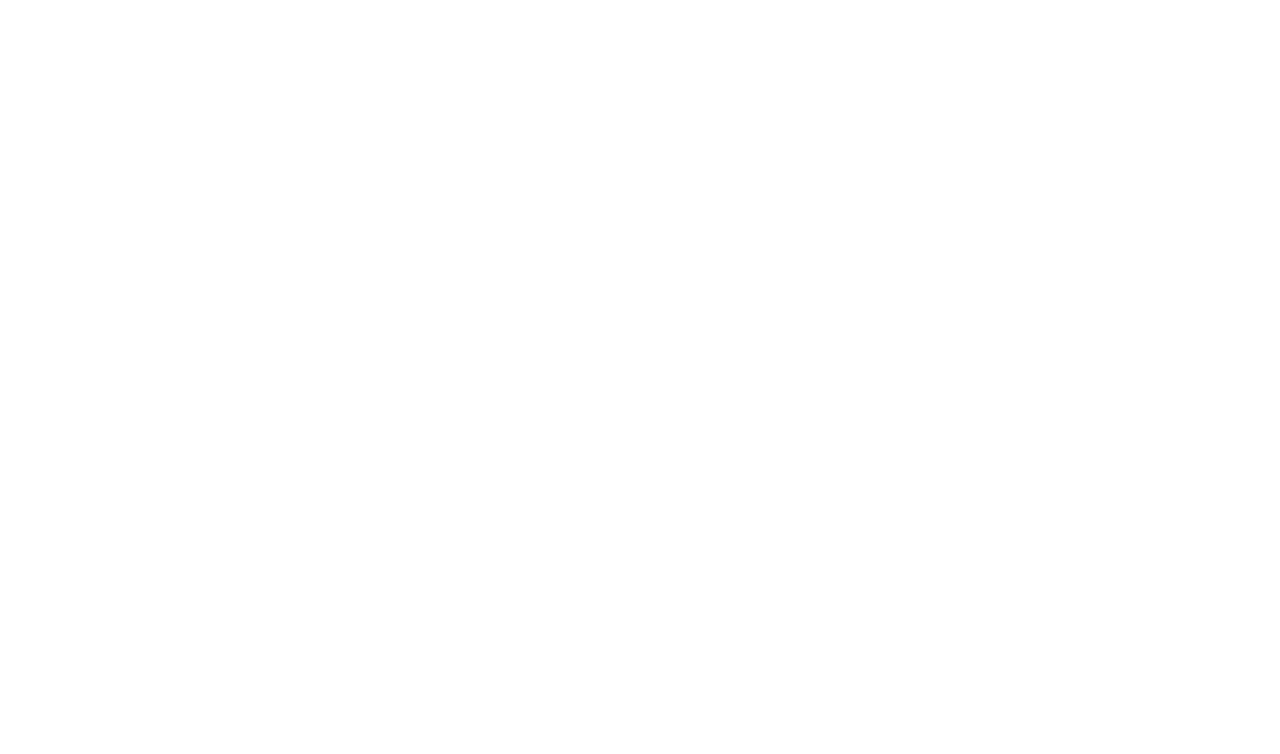
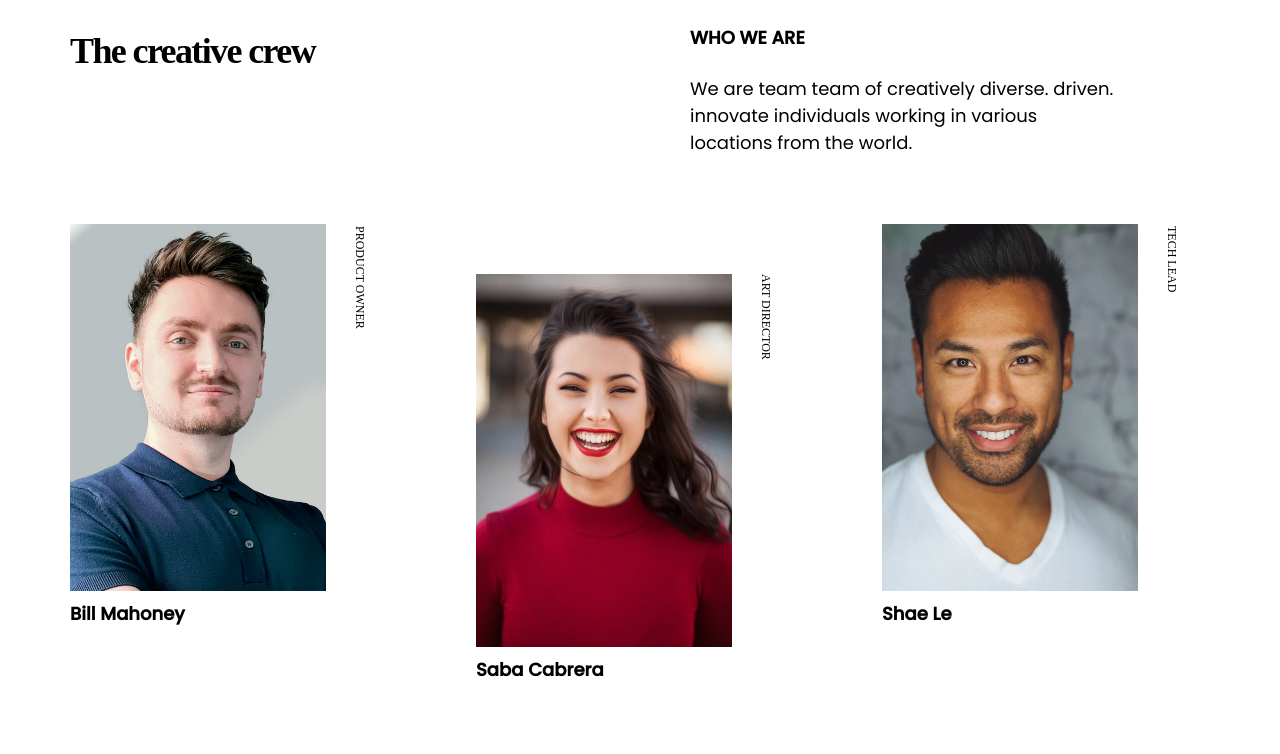
Before and after one commit to gmlincoln/my-team-page, a plain HTML site: page index.html in a window 1280 px wide. Shown: the top 754 px of the page. Drawn offline with Linux system fonts and the light colour scheme.

Commit message:
website for large devices complete

```diff
--- a/index.html
+++ b/index.html
@@ -21,5 +21,71 @@
 
     <title>My Team Page</title>
   </head>
-  <body></body>
+  <body>
+    <!-- Header Section Start -->
+    <header class="header">
+      <div class="header-container">
+        <div class="header-left">
+          <h2>The creative crew</h2>
+        </div>
+        <div class="header-right">
+          <h4>WHO WE ARE</h4>
+          <p>
+            We are team team of creatively diverse. driven. innovate individuals
+            working in various locations from the world.
+          </p>
+        </div>
+      </div>
+    </header>
+    <!-- Header Section End -->
+
+    <!-- Main Section Start -->
+    <main class="main">
+      <section class="container">
+        <div class="content">
+          <div class="vertical">
+            <p>Product Owner</p>
+            <img src="Assets/photo1.png" alt="" />
+            <h4>Bill Mahoney</h4>
+          </div>
+          <div class="vertical" id="special-style">
+            <p>art director</p>
+            <img src="Assets/photo2.png" alt="" />
+            <h4>Saba Cabrera</h4>
+          </div>
+          <div class="vertical">
+            <p>tech lead</p>
+            <img src="Assets/photo3.png" alt="" />
+            <h4>Shae Le</h4>
+          </div>
+        </div>
+        <div class="content">
+          <div class="vertical">
+            <p>ux designer</p>
+            <img src="Assets/photo4.png" alt="" />
+            <h4>Skylan Lu</h4>
+          </div>
+          <div class="vertical" id="special-style">
+            <p>developer</p>
+            <img src="Assets/photo5.png" alt="" />
+            <h4>Griff Richards</h4>
+          </div>
+          <div class="vertical">
+            <p>developer</p>
+            <img src="Assets/photo6.png" alt="" />
+            <h4>Stan John</h4>
+          </div>
+        </div>
+      </section>
+    </main>
+    <!-- Main Section End -->
+    <!-- Footer Section Start -->
+    <footer class="footer">
+      <p>
+        create by <a href="https://www.github.com/gmlincoln">Golam Maula</a> -
+        devChallenges.io
+      </p>
+    </footer>
+    <!-- Footer Section End -->
+  </body>
 </html>
--- a/styles/style.css
+++ b/styles/style.css
@@ -1,3 +1,85 @@
 body {
   font-family: "Poppins", sans-serif;
+  width: 1140px;
+  margin: 0 auto;
 }
+/* Header Section Design */
+.header-container {
+  display: flex;
+  gap: 100px;
+  color: #000;
+}
+.header-left h2 {
+  font-family: PT Serif;
+  font-size: 36px;
+  font-weight: 700;
+  letter-spacing: -1.62px;
+}
+.header-left,
+.header-right {
+  width: 50%;
+}
+.header-right h4 {
+  font-family: Poppins;
+  font-size: 18px;
+  font-weight: 600;
+}
+
+.header-right p {
+  width: 82%;
+  font-size: 18px;
+  font-family: Poppins;
+  font-weight: 400;
+}
+/* Main Section Design */
+.container {
+  width: 100%;
+}
+.content {
+  position: relative;
+  display: grid;
+  grid-template-columns: repeat(3, 1fr);
+  gap: 150px;
+  margin-top: 50px;
+  width: 80%;
+}
+.vertical {
+  color: #000;
+}
+.vertical h4 {
+  font-family: Poppins;
+  font-size: 18px;
+  font-weight: 600;
+  margin-top: 2px;
+}
+.vertical p {
+  text-transform: uppercase;
+  writing-mode: vertical-lr;
+  position: absolute;
+  margin-left: 23.5em;
+  top: 2px;
+  font-family: PT Serif;
+  font-size: 12px;
+  font-weight: 400;
+  line-height: normal;
+}
+.vertical img {
+  width: 20vw;
+}
+#special-style {
+  margin-top: 50px;
+}
+#special-style p {
+  margin-top: 3rem;
+}
+
+/* Footer Section Sytle */
+.footer {
+  color: #a9a9a9;
+  text-align: center;
+  margin-top: 100px;
+}
+.footer a {
+  color: #a9a9a9;
+  font-weight: 800;
+}
```
